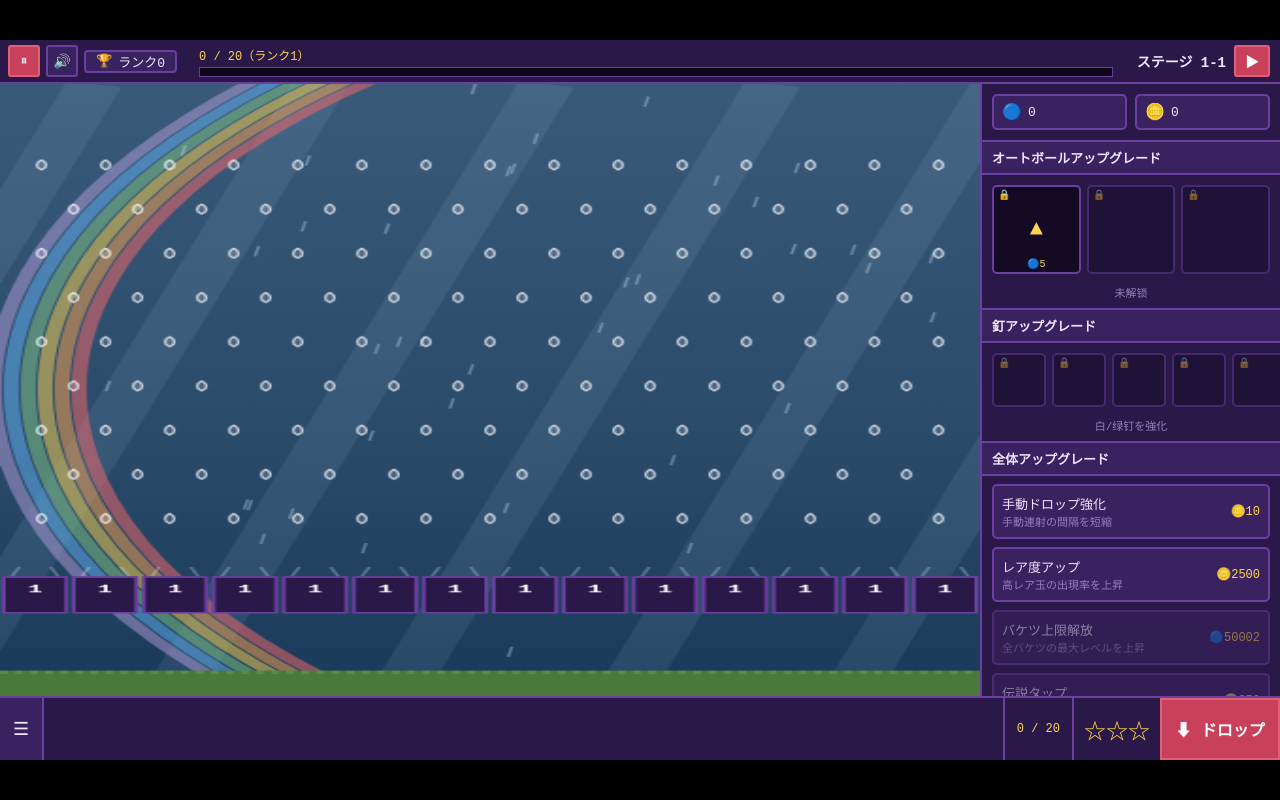
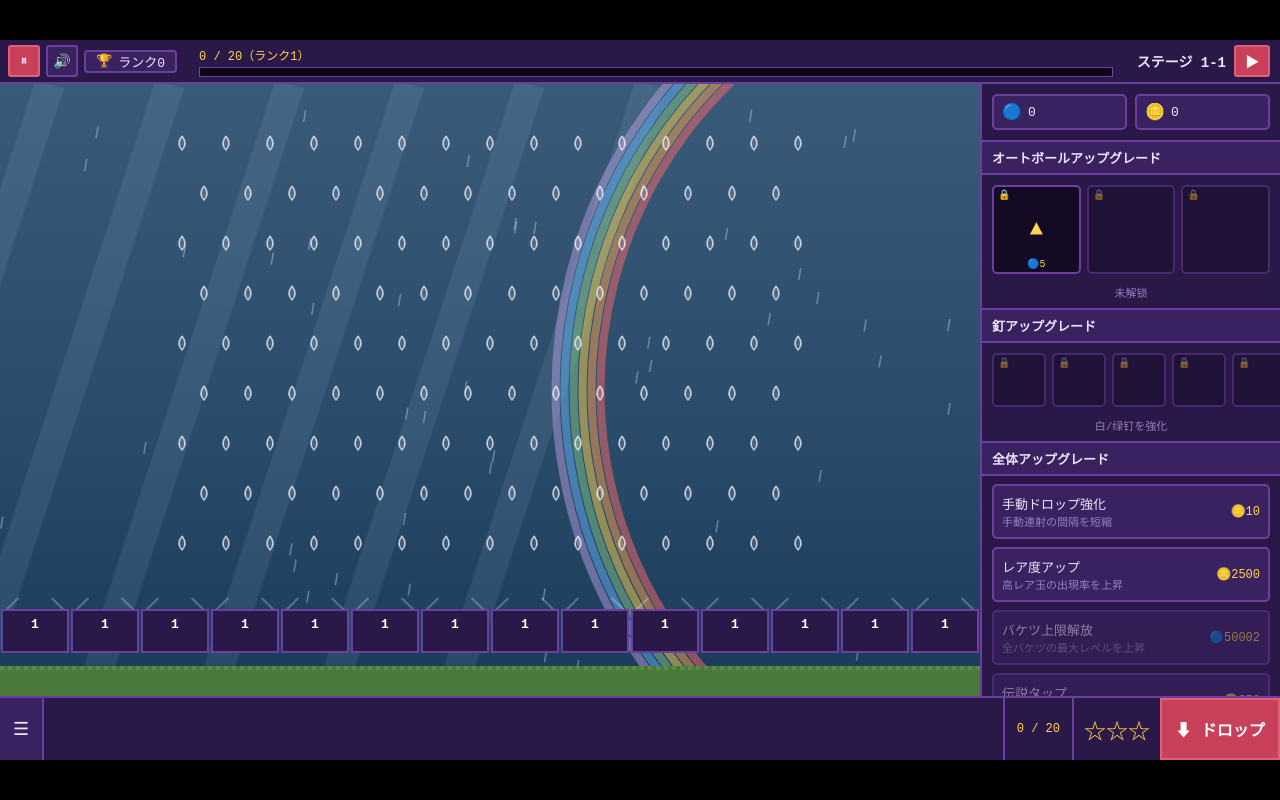
Before and after one commit to JoYaku/orbloom, a plain HTML site: page game.html in a window 1280 px wide. Drawn offline with Linux system fonts and the light colour scheme; animation ran at ten frames a second.

Commit message:
fix: canvas 980x612 fills gameWrap, adjusted peg layout, buckets visible

```diff
--- a/game.html
+++ b/game.html
@@ -20,8 +20,7 @@
   }
   html,body { height:100%; background:#000; color:var(--text); overflow:hidden; }
   body { display:flex; align-items:center; justify-content:center; }
-  #stage { width:1280px; height:720px; flex-shrink:0; display:flex; flex-direction:column;
-    transform-origin:center center; }
+  #stage { width:1280px; height:720px; flex-shrink:0; display:flex; flex-direction:column; }
 
   /* ===== 顶部栏 ===== */
   #topBar { height:44px; background:var(--panel); border-bottom:2px solid var(--border);
@@ -42,8 +41,8 @@
 
   /* ===== 主体 ===== */
   #main { flex:1; display:flex; min-height:0; }
-  #gameWrap { flex:1; position:relative; min-width:0; display:flex; align-items:center; justify-content:center; }
-  #gameCanvas { height:100%; aspect-ratio:520/720; display:block; }
+  #gameWrap { flex:1; position:relative; min-width:0; }
+  #gameCanvas { position:absolute; inset:0; width:100%; height:100%; display:block; }
 
   /* 右上 buff 指示 */
   #buffBadge { position:absolute; top:50px; right:12px; background:var(--panel); border:2px solid var(--gold);
@@ -120,7 +119,7 @@
 
   <div id="main">
     <div id="gameWrap">
-      <canvas id="gameCanvas" width="520" height="720"></canvas>
+      <canvas id="gameCanvas" width="980" height="612"></canvas>
       <div id="buffBadge"><div class="time" id="buffTime">4s</div><div class="mult">5x</div></div>
     </div>
     <div id="side">
@@ -162,13 +161,5 @@
   <script src="src/ui.js"></script>
   <script src="src/main.js"></script>
 </div>
-<script>
-  function fitStage(){
-    var s = Math.min(window.innerWidth/1280, window.innerHeight/720);
-    document.getElementById('stage').style.transform = 'scale(' + s + ')';
-  }
-  window.addEventListener('resize', fitStage);
-  fitStage();
-</script>
 </body>
 </html>
--- a/src/config.js
+++ b/src/config.js
@@ -10,11 +10,11 @@
     pegColsMax: 15,
     pegRows: 9,
     altRowsOneLess: true,
-    pegSpacingX: 34,
-    pegSpacingY: 52,
-    pegRadius: 4,
+    pegSpacingX: 44,
+    pegSpacingY: 50,
+    pegRadius: 5,
     buckets: 14,
-    topMargin: 96,
+    topMargin: 60,
     ballRadius: 7,
   },
 
```
Also changed, not shown: docs/fill_canvas.png (added), docs/fixed1280.png (added), docs/noscale110.png (added), docs/scale109.png (added).
